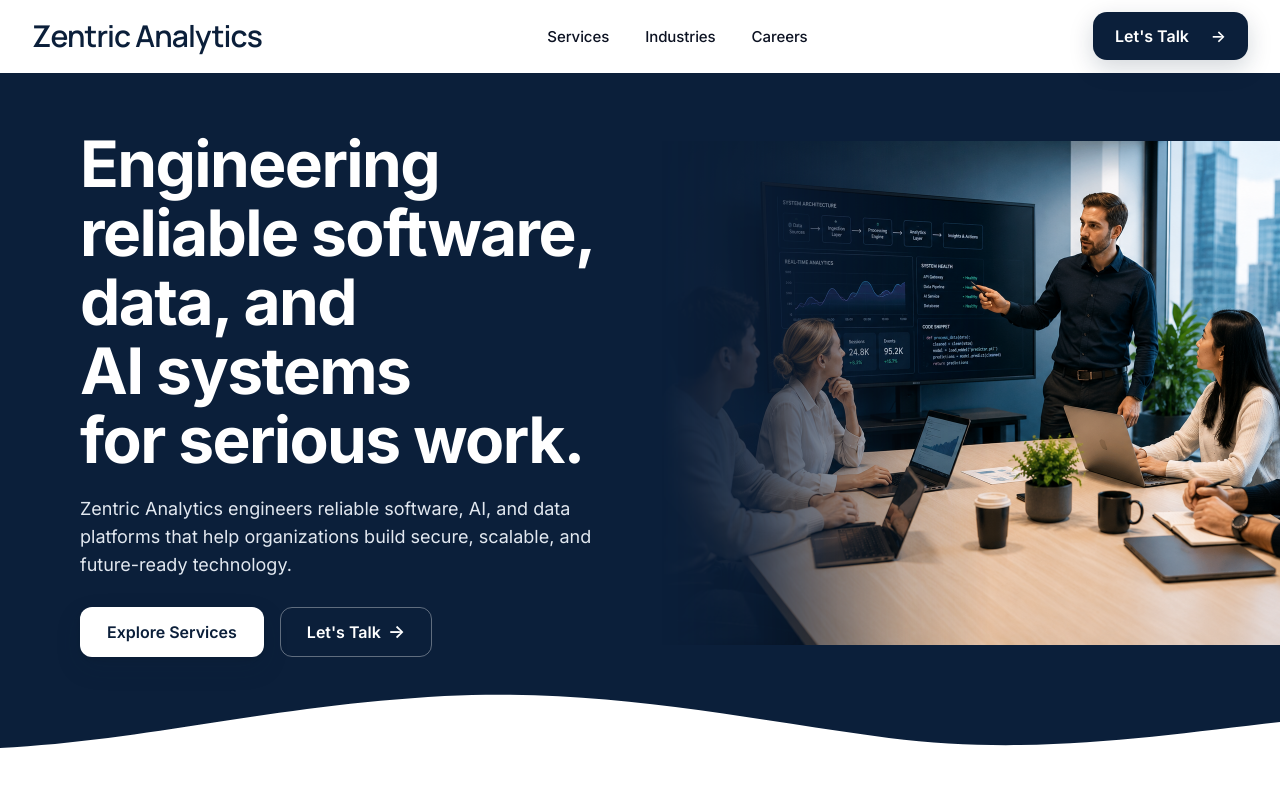
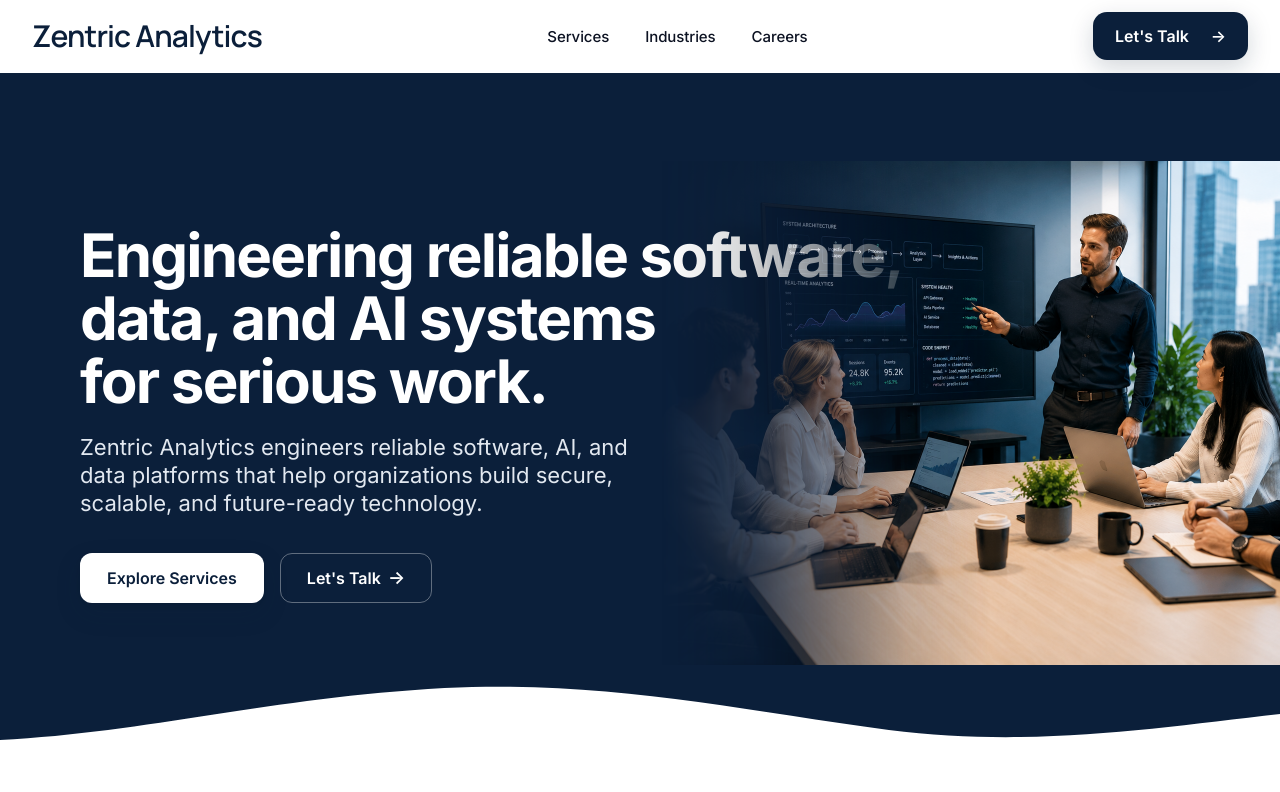
Before and after one commit to Zentric-Analytics/Zentricanalytics.com, a Next.js app: page / in a window 1280 px wide. Shown: the top 792 px of the page. Built offline with nearby package versions, Linux system fonts and the light colour scheme.

Commit message:
Refine home hero typography

```diff
--- a/src/app/page.tsx
+++ b/src/app/page.tsx
@@ -203,18 +203,18 @@ const trustPrinciples: Array<{ icon: 'wrench' | 'shield-check' | 'lock-keyhole'
 export default function Home() {
   return (
     <PageShell>
-      <section className="hero-premium relative isolate overflow-hidden bg-[#0B1F3A] pb-8 text-white md:pb-12">
-        <div className="mx-auto grid w-full max-w-6xl items-center gap-8 px-4 pb-10 pt-8 sm:pt-9 md:min-h-[34rem] md:grid-cols-[minmax(0,1fr)_minmax(0,0.98fr)] md:gap-6 md:py-10 lg:min-h-[38rem] lg:gap-8 lg:py-14">
-          <div className="max-w-[42rem]">
-            <h1 className="hero-reveal hero-reveal-1 max-w-[25rem] text-balance text-[clamp(2rem,4.05vw,3.5rem)] font-bold leading-[1.08] tracking-[-0.025em] text-white sm:max-w-[28rem] md:max-w-[37.5rem] md:text-[60px] lg:text-[64px]">
-              <span className="md:block">Engineering reliable software,</span>{' '}
-              <span className="md:block">data, and AI systems</span>{' '}
-              <span className="md:block">for serious work.</span>
+      <section className="hero-premium relative isolate overflow-hidden bg-[#0B1F3A] text-white">
+        <div className="mx-auto grid w-full max-w-6xl items-center gap-8 px-4 py-16 md:grid-cols-[minmax(0,1fr)_minmax(0,0.98fr)] md:gap-6 md:py-[88px] lg:gap-8">
+          <div className="max-w-[700px]">
+            <h1 className="hero-reveal hero-reveal-1 max-w-[25rem] text-[clamp(2rem,4.05vw,3.5rem)] font-bold leading-[1.05] tracking-[-0.03em] text-white sm:max-w-[28rem] md:max-w-[700px] md:text-[60px]">
+              <span className="md:block md:whitespace-nowrap">Engineering reliable software,</span>{' '}
+              <span className="md:block md:whitespace-nowrap">data, and AI systems</span>{' '}
+              <span className="md:block md:whitespace-nowrap">for serious work.</span>
             </h1>
-            <p className="hero-reveal hero-reveal-2 mt-5 max-w-[35rem] text-base font-normal leading-[1.6] text-slate-200 sm:text-lg md:mt-5 md:text-[18px]">
+            <p className="hero-reveal hero-reveal-2 mt-5 max-w-[560px] text-base font-normal leading-[1.7] text-slate-200 sm:text-lg md:text-[22px]">
               Zentric Analytics engineers reliable software, AI, and data platforms that help organizations build secure, scalable, and future-ready technology.
             </p>
-            <div className="hero-reveal hero-reveal-3 mt-7 flex flex-col gap-4 sm:flex-row sm:flex-wrap sm:items-center">
+            <div className="hero-reveal hero-reveal-3 mt-9 flex flex-col gap-4 sm:flex-row sm:flex-wrap sm:items-center">
               <Link className="btn hero-cta-primary" href="/services">
                 Explore Services
               </Link>
```
